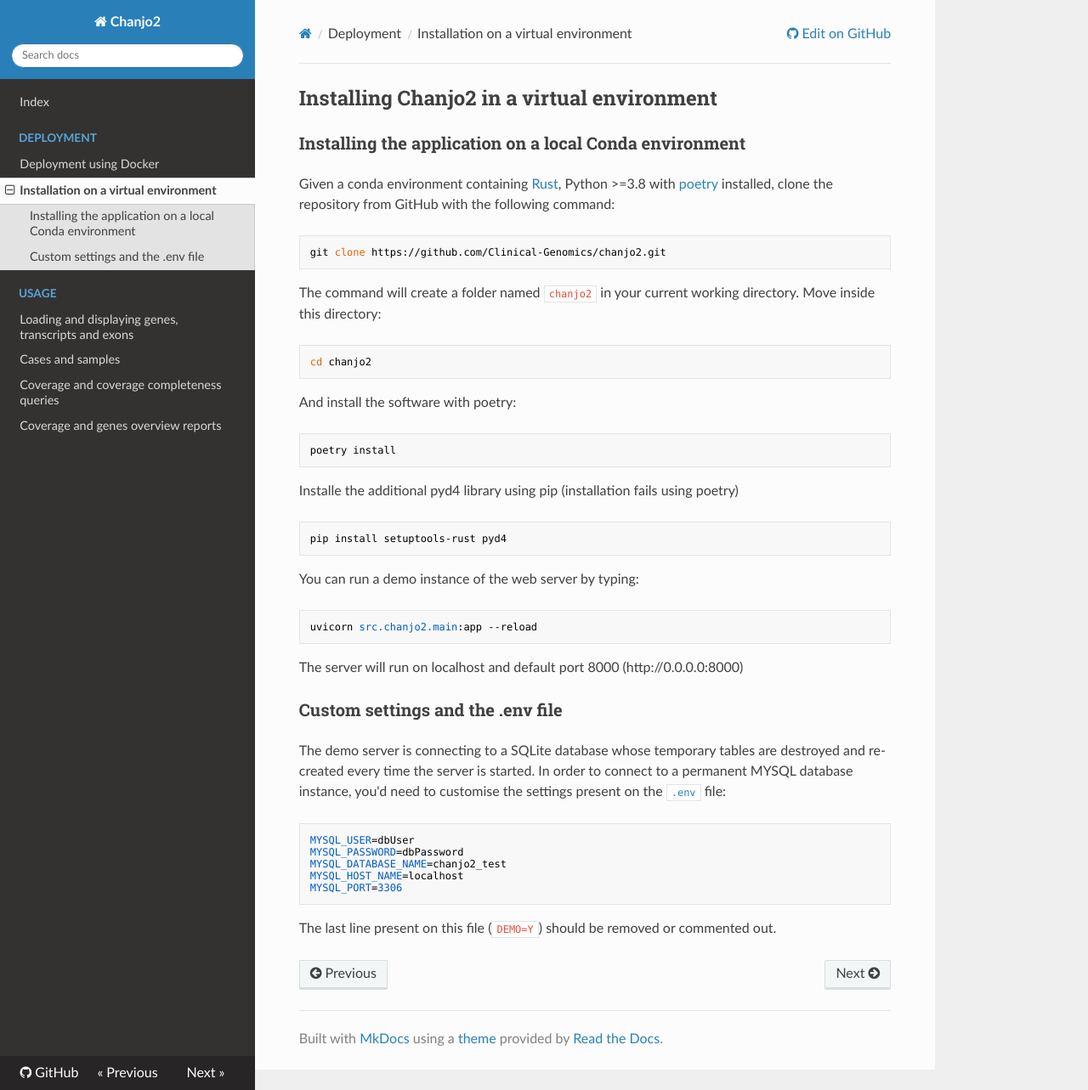
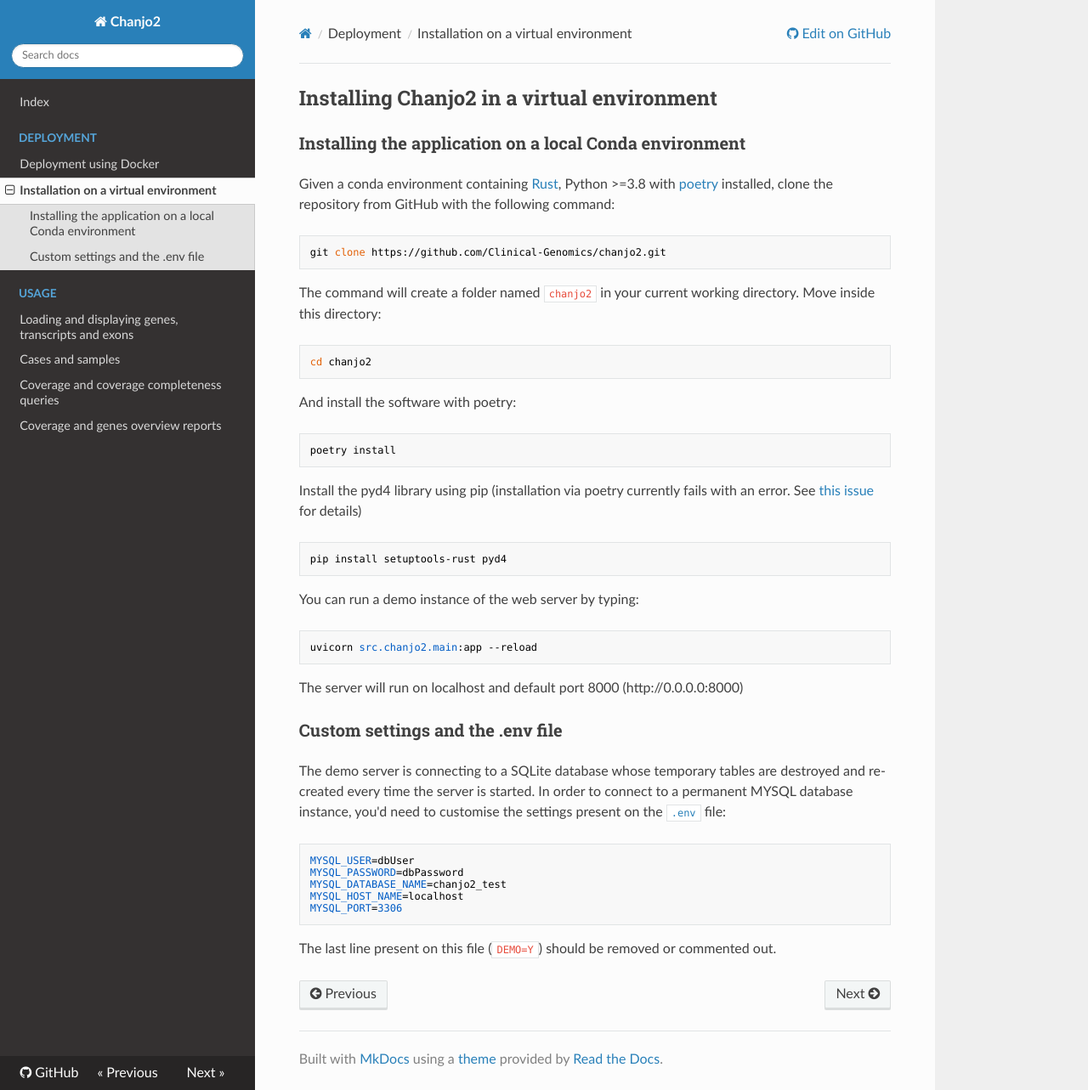
Before and after one commit to Clinical-Genomics/chanjo2, an MkDocs documentation site: the page built from docs/deployment/installation.md, in a window 1280 px wide and 1283 px high. Shown: the whole window at 85% size. Built offline with MkDocs 1.6.1, drawn with Linux system fonts in a browser that asks for light colours; nearby versions of some CDN libraries.

Commit message:
Improve documenattion

````diff
--- a/docs/deployment/installation.md
+++ b/docs/deployment/installation.md
@@ -20,7 +20,7 @@ And install the software with poetry:
 poetry install
 ```
 
-Installe the additional pyd4 library using pip (installation fails using poetry)
+Install the pyd4 library using pip (installation via poetry currently fails with an error. See [this issue](https://github.com/Clinical-Genomics/chanjo2/issues/233) for details)
 
 ```
 pip install setuptools-rust pyd4
````
